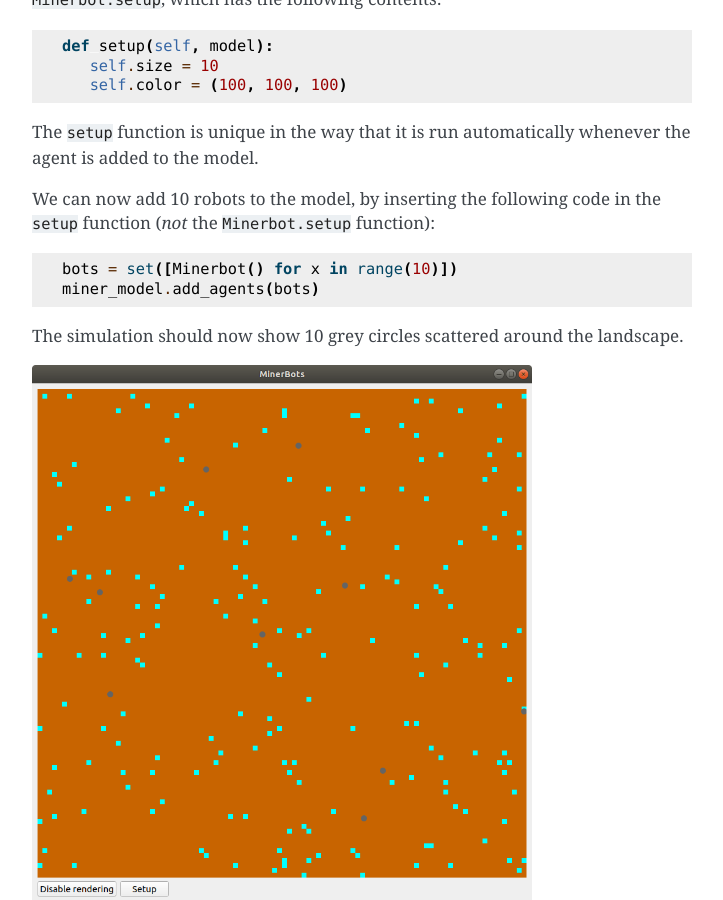
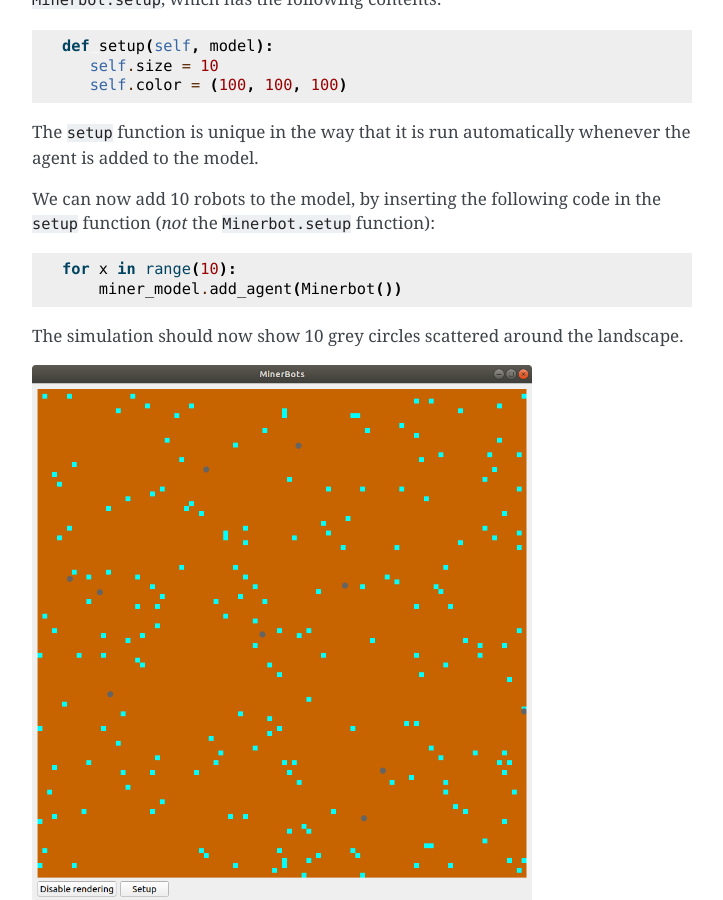
Before and after one commit to DatalogiForAlle/AgentsPy, a Sphinx documentation site: the page built from docs/source/tutorial.rst, in a window 1280 px wide and 900 px high, scrolled down 3631 px. Shown: the whole window, without its empty margins (388-1111 px from the left). Built offline with Sphinx 7.4.7, drawn with Linux system fonts in a browser that asks for light colours; some of the changed text lies outside the part shown.

Commit message:
No more list comprehensions

```diff
--- a/docs/source/tutorial.rst
+++ b/docs/source/tutorial.rst
@@ -90,8 +90,8 @@ The ``setup`` function is unique in the way that it is run automatically wheneve
 We can now add 10 robots to the model, by inserting the following code in the ``setup`` function (*not* the ``Minerbot.setup`` function):
 ::
 
-   bots = set([Minerbot() for x in range(10)])
-   miner_model.add_agents(bots)
+   for x in range(10):
+       miner_model.add_agent(Minerbot())
 
 The simulation should now show 10 grey circles scattered around the landscape.
 
@@ -295,8 +295,8 @@ Now, add the method ``Alien.step``:
 Finally, add three aliens in the same manner as with the robots (in the ``setup`` function):
 ::
 
-   aliens = set([Alien() for _ in range(3)])
-   miner_model.add_agents(aliens)
+   for x in range(3):
+       miner_model.add_agent(Alien())
 
 Robot control
 -------------
```
